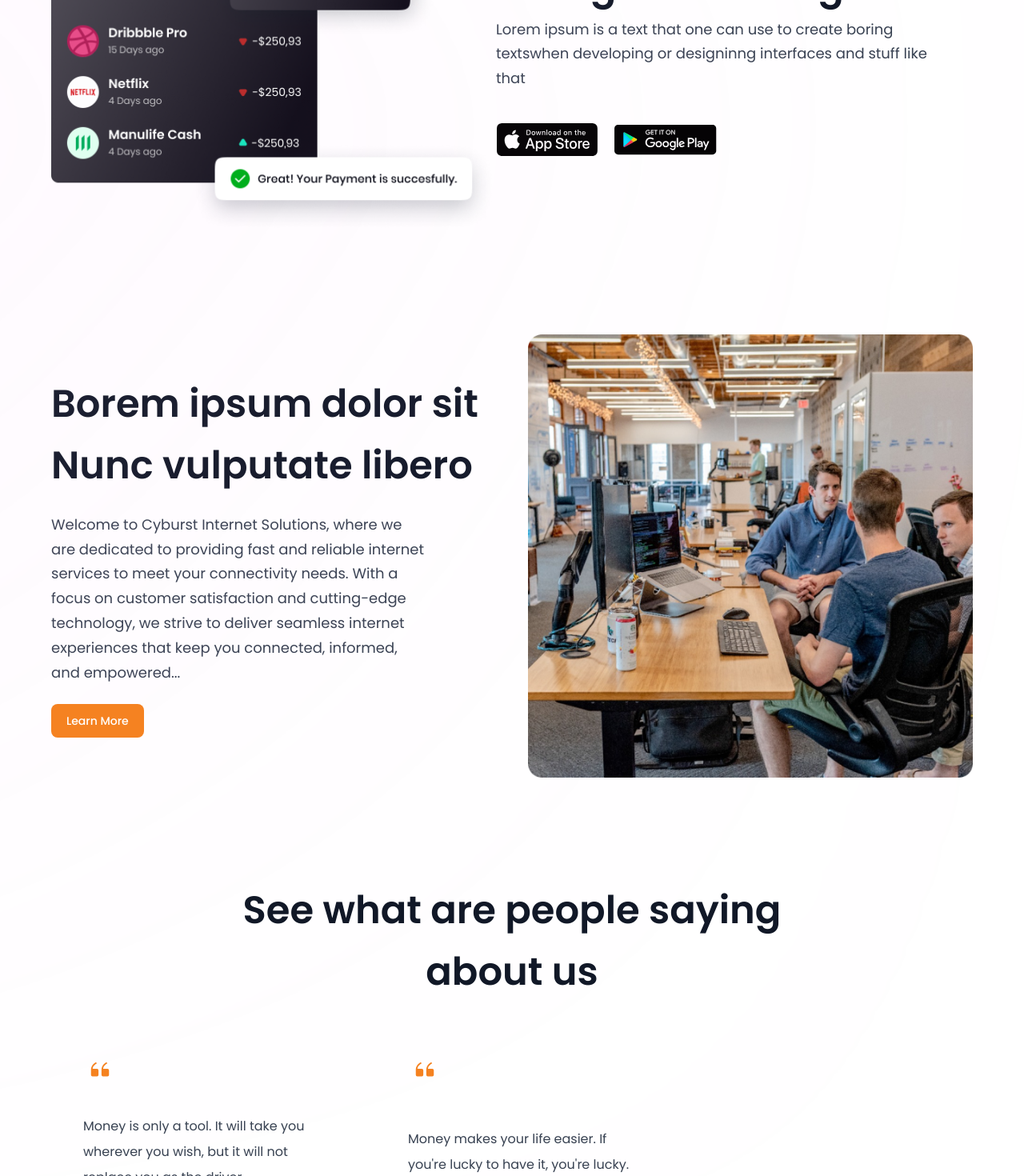
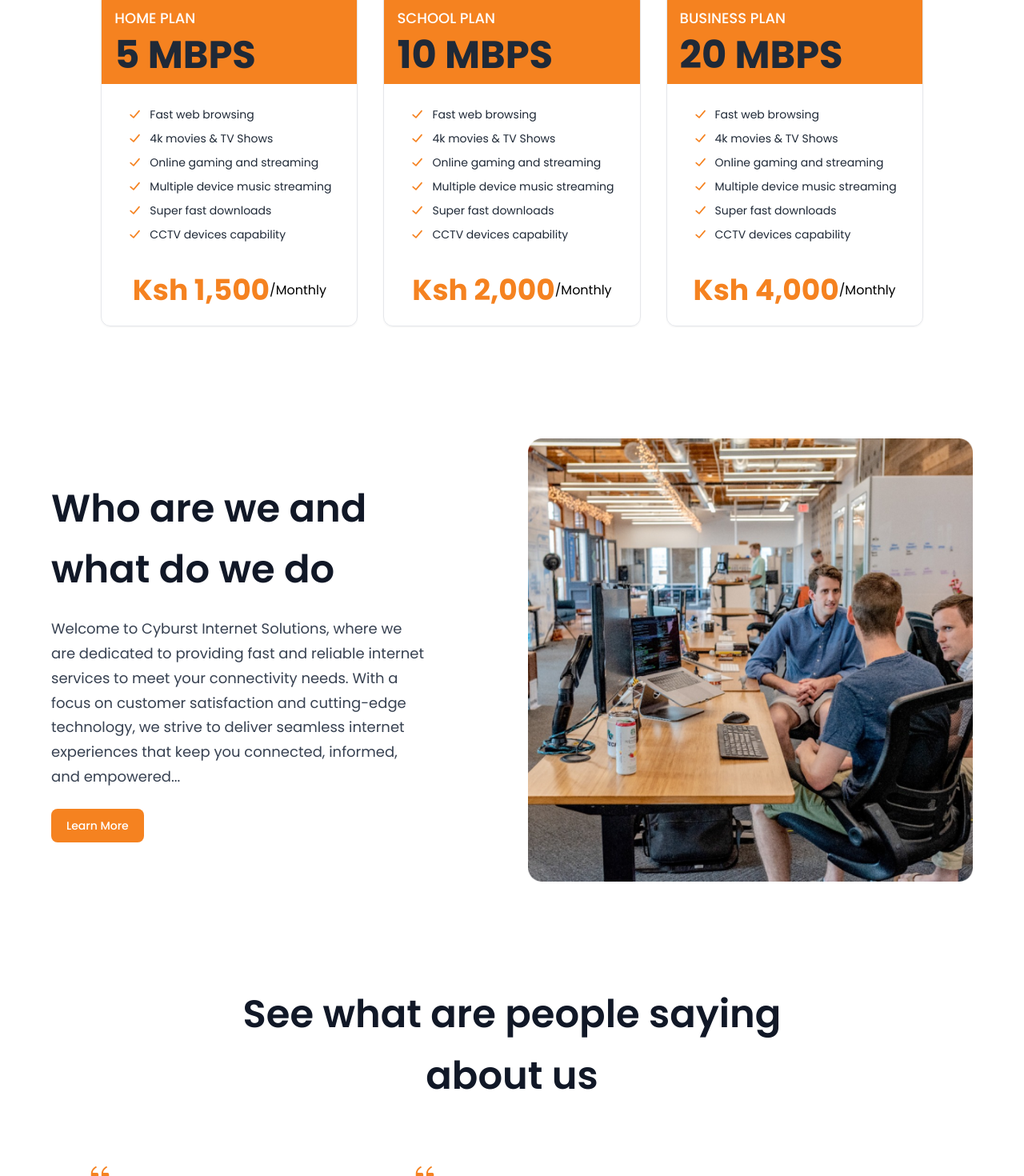
Before and after one commit to DevBrianKariuki/cyburst, a React (Vite) app: page / in a window 1280 px wide. Shown: the part 1960-3430 px from the top of the page at 80% size. Built offline with nearby package versions, Linux system fonts and the light colour scheme.

Commit message:
final changes

```diff
--- a/src/App.jsx
+++ b/src/App.jsx
@@ -1,6 +1,6 @@
 import React from 'react';
 import styles from './style'
-import { Hero, Navbar, Stats, Billing, Testimonials, WhyChooseUs, CTA, Footer, WhoAreWe } from './components';
+import { Hero, Navbar, Stats, Billing, Pricing, Blogs, Testimonials, WhyChooseUs, CTA, Footer, WhoAreWe } from './components';
 
 const App = () => {
   return (
@@ -21,7 +21,7 @@
       <div className={`bg-white ${styles.paddingX}, ${styles.flexStart}`}>
         <div className={`${styles.boxWidth}`}>
           <WhyChooseUs />
-          <Billing />
+          <Pricing />
           <WhoAreWe />
           <Testimonials />
         </div>
@@ -31,6 +31,18 @@
       <div className={`${styles.flexStart}`}>
         <div className={`${styles.boxWidth}`}>
           <CTA />
+        </div>
+      </div>
+
+      <div className={`bg-white ${styles.paddingX}, ${styles.flexStart}`}>
+        <div className={`${styles.boxWidth}`}>
+          <Blogs />
+        </div>
+      </div>
+
+
+      <div className={`${styles.flexStart}`}>
+        <div className={`${styles.boxWidth}`}>
           <Footer />
         </div>
       </div>
--- a/src/components/CTA.jsx
+++ b/src/components/CTA.jsx
@@ -5,8 +5,8 @@
 const CTA = () =>  (
   <section className={`${styles.flexCenter} ${styles.marginY} ${styles.padding} sm:flex-row flex-col lg:mx-0 bg-primary md:rounded-none box-shadow`}>
     <div className='flex-1 flex flex-col'>
-      <h2 className={`md:text-left ${styles.heading2}`}>Ready to get started?</h2>
-      <p className={`font-poppins font-normal md:text-left text-white text-[16px] leading-[30.8px] max-w-[470px] mb-5 mt-5`}>If you have any queries or enquiries you would like to enquire about
+      <h2 className={`text-center md:text-left ${styles.heading2}`}>Ready to get started?</h2>
+      <p className={`font-poppins font-normal text-center md:text-left text-white text-[16px] leading-[30.8px] max-w-[470px] mb-5 mt-5`}>If you have any queries or enquiries you would like to enquire about
         please don't hesitate to reach out to us</p>
     </div>
 
--- a/src/components/FeedbackCard.jsx
+++ b/src/components/FeedbackCard.jsx
@@ -15,6 +15,7 @@
       </div>
     </div>
   </div>
-  )
+
+)
 
 export default FeedbackCard
--- /dev/null
+++ b/src/components/Pricing.jsx
@@ -0,0 +1,96 @@
+import React from 'react'
+import { feedback } from '../constants'
+import styles from '../style'
+
+
+const PriceCard = ({ title, speed, price }) => (
+  <div className="flex flex-col border w-full border-gray-200 text-left rounded-xl shadow-sm dark:border-gray-700">
+    <div className="bg-primary rounded-t-xl py-3 px-4">
+      <h4 class="font-medium text-lg font-poppins text-white my-2 text-left dark:text-gray-200">{title}</h4>
+      <span class="mt-7 font-bold text-left font-poppins text-5xl text-gray-800 dark:text-gray-200">{speed} MBPS</span>
+    </div>
+    <ul class="mt-7 px-8 space-y-2.5 pb-10 text-sm">
+      <li class="flex space-x-2">
+        <svg class="flex-shrink-0 h-5 w-5 text-primary" width="16" height="16" viewBox="0 0 16 16" fill="none" xmlns="http://www.w3.org/2000/svg">
+          <path d="M11.5219 4.0949C11.7604 3.81436 12.181 3.78025 12.4617 4.01871C12.7422 4.25717 12.7763 4.6779 12.5378 4.95844L6.87116 11.6251C6.62896 11.91 6.1998 11.94 5.9203 11.6916L2.9203 9.02494C2.64511 8.78033 2.62032 8.35894 2.86493 8.08375C3.10955 7.80856 3.53092 7.78378 3.80611 8.02839L6.29667 10.2423L11.5219 4.0949Z" fill="currentColor" />
+        </svg>
+        <span class="text-gray-800 font-poppins dark:text-gray-400">
+          Fast web browsing
+        </span>
+      </li>
+
+      <li class="flex space-x-2">
+        <svg class="flex-shrink-0 h-5 w-5 text-primary" width="16" height="16" viewBox="0 0 16 16" fill="none" xmlns="http://www.w3.org/2000/svg">
+          <path d="M11.5219 4.0949C11.7604 3.81436 12.181 3.78025 12.4617 4.01871C12.7422 4.25717 12.7763 4.6779 12.5378 4.95844L6.87116 11.6251C6.62896 11.91 6.1998 11.94 5.9203 11.6916L2.9203 9.02494C2.64511 8.78033 2.62032 8.35894 2.86493 8.08375C3.10955 7.80856 3.53092 7.78378 3.80611 8.02839L6.29667 10.2423L11.5219 4.0949Z" fill="currentColor" />
+        </svg>
+        <span class="text-gray-800 font-poppins dark:text-gray-400">
+          4k movies & TV Shows
+        </span>
+      </li>
+
+      <li class="flex space-x-2">
+        <svg class="flex-shrink-0 h-5 w-5 text-primary" width="16" height="16" viewBox="0 0 16 16" fill="none" xmlns="http://www.w3.org/2000/svg">
+          <path d="M11.5219 4.0949C11.7604 3.81436 12.181 3.78025 12.4617 4.01871C12.7422 4.25717 12.7763 4.6779 12.5378 4.95844L6.87116 11.6251C6.62896 11.91 6.1998 11.94 5.9203 11.6916L2.9203 9.02494C2.64511 8.78033 2.62032 8.35894 2.86493 8.08375C3.10955 7.80856 3.53092 7.78378 3.80611 8.02839L6.29667 10.2423L11.5219 4.0949Z" fill="currentColor" />
+        </svg>
+        <span class="text-gray-800 font-poppins dark:text-gray-400">
+          Online gaming and streaming
+        </span>
+      </li>
+
+      <li class="flex space-x-2">
+        <svg class="flex-shrink-0 h-5 w-5 text-primary" width="16" height="16" viewBox="0 0 16 16" fill="none" xmlns="http://www.w3.org/2000/svg">
+          <path d="M11.5219 4.0949C11.7604 3.81436 12.181 3.78025 12.4617 4.01871C12.7422 4.25717 12.7763 4.6779 12.5378 4.95844L6.87116 11.6251C6.62896 11.91 6.1998 11.94 5.9203 11.6916L2.9203 9.02494C2.64511 8.78033 2.62032 8.35894 2.86493 8.08375C3.10955 7.80856 3.53092 7.78378 3.80611 8.02839L6.29667 10.2423L11.5219 4.0949Z" fill="currentColor" />
+        </svg>
+        <span class="text-gray-800 font-poppins dark:text-gray-400">
+          Multiple device music streaming
+        </span>
+      </li>
+
+      <li class="flex space-x-2">
+        <svg class="flex-shrink-0 h-5 w-5 text-primary" width="16" height="16" viewBox="0 0 16 16" fill="none" xmlns="http://www.w3.org/2000/svg">
+          <path d="M11.5219 4.0949C11.7604 3.81436 12.181 3.78025 12.4617 4.01871C12.7422 4.25717 12.7763 4.6779 12.5378 4.95844L6.87116 11.6251C6.62896 11.91 6.1998 11.94 5.9203 11.6916L2.9203 9.02494C2.64511 8.78033 2.62032 8.35894 2.86493 8.08375C3.10955 7.80856 3.53092 7.78378 3.80611 8.02839L6.29667 10.2423L11.5219 4.0949Z" fill="currentColor" />
+        </svg>
+        <span class="text-gray-800 font-poppins dark:text-gray-400">
+          Super fast downloads
+        </span>
+      </li>
+
+      <li class="flex space-x-2">
+        <svg class="flex-shrink-0 h-5 w-5 text-primary" width="16" height="16" viewBox="0 0 16 16" fill="none" xmlns="http://www.w3.org/2000/svg">
+          <path d="M11.5219 4.0949C11.7604 3.81436 12.181 3.78025 12.4617 4.01871C12.7422 4.25717 12.7763 4.6779 12.5378 4.95844L6.87116 11.6251C6.62896 11.91 6.1998 11.94 5.9203 11.6916L2.9203 9.02494C2.64511 8.78033 2.62032 8.35894 2.86493 8.08375C3.10955 7.80856 3.53092 7.78378 3.80611 8.02839L6.29667 10.2423L11.5219 4.0949Z" fill="currentColor" />
+        </svg>
+        <span class="text-gray-800 font-poppins dark:text-gray-400">
+          CCTV devices capability
+        </span>
+      </li>
+    </ul>
+
+    <div className=' px-8 flex flex-row items-center justify-center pb-6'>
+      <h1 className='text-primary text-4xl font-poppins font-bold'>Ksh {price}</h1>
+      <p className='font-poppins font-thin text-md'>/Monthly</p>
+    </div>
+  </div>
+
+);
+
+const Pricing = () => (
+  <section id='clients' className={`${styles.paddingY} ${styles.flexCenter} flex-col relative`}>
+    <div className='w-full flex justify-center text-center items-center md:flex-row flex-col mb-0 relative z-[1]'>
+      <h1 className={`px-2 ${styles.heading2}`}>We’ve got a plan that is perfect <br />for your budget</h1>
+    </div>
+
+    {/* <!-- Pricing --> */}
+    <div class="max-w-[90rem] py-10 sm:px-6 lg:px-8 lg:py-3 mx-auto">
+      {/* <!-- Grid --> */}
+      <div class="mt-12 grid sm:grid-cols-2 lg:grid-cols-3 gap-8 lg:items-center">
+        <PriceCard title={'HOME PLAN'} speed={5} price={'1,500'} />
+        <PriceCard title={'SCHOOL PLAN'} speed={10} price={'2,000'} />
+        <PriceCard title={'BUSINESS PLAN'} speed={20} price={'4,000'} />
+      </div>
+    </div>
+    {/* // <!-- End Pricing --> */}
+
+  </section>
+)
+
+export default Pricing;
--- a/src/components/WhoAreWe.jsx
+++ b/src/components/WhoAreWe.jsx
@@ -20,8 +20,8 @@
   return (
     <section id="who are we" className={`${layout.section} px-4 md:px-0`}>
       <div className={layout.sectionInfo}>
-        <h2 className={styles.heading2}>Borem ipsum dolor sit
-          <br className='sm:block hidden' /> Nunc vulputate libero </h2>
+        <h2 className={styles.heading2}>Who are we and
+          <br className='sm:block hidden' /> what do we do</h2>
         <p className={`${styles.paragraph} mt-5 max-w-[470px]`}>Welcome to Cyburst Internet Solutions, where we are dedicated to providing
           fast and reliable internet services to meet your connectivity needs. With a focus on customer
           satisfaction and cutting-edge technology, we strive to deliver seamless internet experiences that keep
--- a/src/components/WhyChooseUs.jsx
+++ b/src/components/WhyChooseUs.jsx
@@ -18,7 +18,7 @@
 const WhyChooseUs = () => (
   <section className={layout.section}>
     <div className={layout.sectionInfo}>
-      <h2 className={`${styles.heading2} px-4 md:px-0`}>Why should you choose<br className='sm:block hidden' /> to opt for our services</h2>
+      <h2 className={`${styles.heading2} text-center md:text-left px-4 md:px-0`}>Why should you choose<br className='sm:block hidden' /> to opt for our services</h2>
       <div className={`${layout.sectionImg} flex-col`}>
         {features.map((feature, index) => (
           <FeatureCard key={feature.id} {...feature} index={index} />
--- a/src/components/index.js
+++ b/src/components/index.js
@@ -7,10 +7,14 @@
 import Footer from "./Footer";
 import Testimonials from "./Testimonials";
 import Hero from "./Hero";
+import Blogs from "./Blogs";
+import Pricing from "./Pricing";
 
 export {
   Navbar,
   Billing,
+  Pricing,
+  Blogs,
   WhyChooseUs,
   WhoAreWe,
   CTA,
--- a/src/constants/index.js
+++ b/src/constants/index.js
@@ -51,7 +51,9 @@
   {
     id: "feedback-1",
     content:
-      "Money is only a tool. It will take you wherever you wish, but it will not replace you as the driver.",
+      `Cyburst has completely changed the way I approach internet service providers.
+      The website's user experience is top-notch, making the search for the perfect internet plan enjoyable rather than frustrating.
+      I'm a happy and loyal Cyburst customer!`,
     name: "John Wahome",
     title: "Software Developer",
     img: people01,
@@ -59,7 +61,9 @@
   {
     id: "feedback-2",
     content:
-      "Money makes your life easier. If you're lucky to have it, you're lucky.",
+      `Cyburst has completely changed the way I approach internet service providers.
+    The website's user experience is top-notch, making the search for the perfect internet plan enjoyable rather than frustrating.
+    I'm a happy and loyal Cyburst customer!`,
     name: "Robert Muhoho",
     title: "Forex Trader",
     img: people02,
@@ -67,7 +71,9 @@
   {
     id: "feedback-3",
     content:
-      "It is usually people in the money business, finance, and international trade that are really rich.",
+      `Cyburst has completely changed the way I approach internet service providers.
+    The website's user experience is top-notch, making the search for the perfect internet plan enjoyable rather than frustrating.
+    I'm a happy and loyal Cyburst customer!`,
     name: "Sammy Kioko",
     title: "Lawyer & Businessman",
     img: people03,
```
Also changed, not shown: src/components/Blogs.jsx (added, +44 -0 lines).
